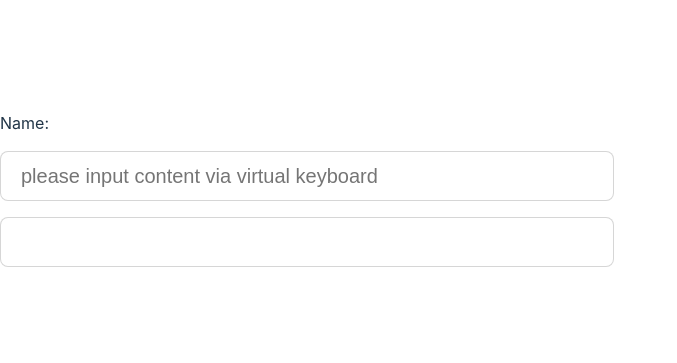
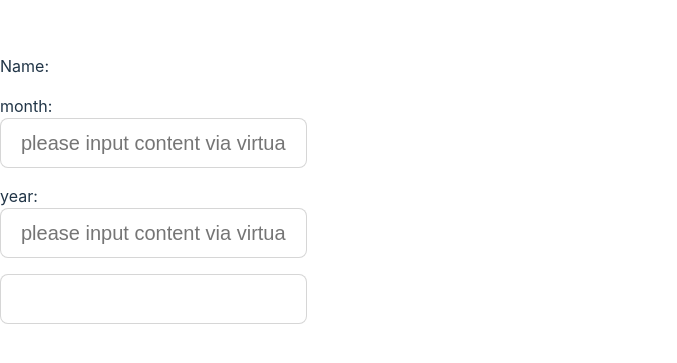
Before and after one commit to Landy510/virtual-keyboard, a React (Vite) app: page / in a window 1280 px wide. Shown: the part 219-582 px from the top of the page, without its empty margins (0-677 px from the left). Built offline with nearby package versions, Linux system fonts and the light colour scheme.

Commit message:
feat: add input component 1. feat: add the real feature of Input component

```diff
--- a/src/CustomizedKeyboard.jsx
+++ b/src/CustomizedKeyboard.jsx
@@ -1,6 +1,7 @@
-import { useEffect, useRef, useState } from "react";
+import { useEffect, useMemo, useRef, useState } from "react";
 import Keyboard from "react-simple-keyboard";
 import "react-simple-keyboard/build/css/index.css";
+import Input from "./components/Input/Input";
 
 // simpleKeyboardMembersClassName 裡的內容是用來判別使用者是否在和
 // 會觸發 virtual keyboard 的 input 欄位 (input 欄位的 className 有 skb-input)，
@@ -11,26 +12,13 @@ const simpleKeyboardMembersClassName = {
 };
 
 const CustomizedKeyboard = ({ setFormVal }) => {
-  const [inputValue, setInputValue] = useState("");
+  const [formData, setFormData] = useState({
+    month: '',
+    year: ''
+  })
   const [isKeyboardShow, setIsKeyboardShow] = useState(false);
   const [keyboardLayoutName, setKeyboardLayoutName] = useState("default");
   const keyboardRef = useRef(null);
-  const handleInputChange = (e) => {
-    setInputValue(e.target.value);
-    keyboardRef.current.setInput(e.target.value);
-    setFormVal((prev) => ({
-      ...prev,
-      name: e.target.value,
-    }));
-  };
-
-  const handleKeyboardChange = (input) => {
-    setInputValue(input);
-    setFormVal((prev) => ({
-      ...prev,
-      name: input,
-    }));
-  };
 
   const handleKeyPress = (button) => {
     if (button === "{lock}") {
@@ -42,11 +30,28 @@ const CustomizedKeyboard = ({ setFormVal }) => {
     }
   };
 
+  const handleInputChangeModule = useMemo(function updateInput() {
+    let _key = '';
+    const publicAPI = {
+      changeKey(_target) {
+        _key = _target;
+      },
+      handleChange(_val) {
+        keyboardRef.current.setInput(_val);
+        setFormData(prev => ({
+          ...prev,
+          [_key]: _val
+        }))
+      }
+    }
+    return publicAPI
+  }, [setFormData])
+
   useEffect(() => {
     document.addEventListener("click", function documentClick(e) {
       // 利用觸發 click 事件的元素的 class 內容來與 simpleKeyboardMembersClassName 對照，
       // 如果有任何符合的內容，就代表使用者目前在與 virutal keyboard 互動 或者
-      // 典籍了會觸發 virtual keyboard 出現的 input 欄位。
+      // 點擊了會觸發 virtual keyboard 出現的 input 欄位。
       const result = [...e.target.classList].filter(
         (className) => simpleKeyboardMembersClassName[className],
       );
@@ -56,22 +61,49 @@ const CustomizedKeyboard = ({ setFormVal }) => {
 
   return (
     <div>
-      <input
-        type="text"
-        className="mb-1 skb-input"
-        placeholder="please input content via virtual keyboard"
-        inputMode="none"
-        value={inputValue}
-        onFocus={() => setIsKeyboardShow(true)}
-        onChange={(e) => handleInputChange(e)}
-      />
+      <label htmlFor="month">
+        month:
+        <Input
+          type="text"
+          id='month'
+          inputFieldClassName="mb-1 skb-input"
+          placeholder="please input content via virtual keyboard"
+          inputMode="none"
+          value={formData.month}
+          onFocus={e => {
+            handleInputChangeModule.changeKey('month');
+            keyboardRef.current.setInput(e.target.value);
+            setIsKeyboardShow(true)
+          }}
+          onChange={val => handleInputChangeModule.handleChange(val)}
+        />
+      </label>
+
+      <label htmlFor="year">
+        year:
+        <Input
+          type="text"
+          id='year'
+          inputFieldClassName="mb-1 skb-input"
+          placeholder="please input content via virtual keyboard"
+          inputMode="none"
+          value={formData.year}
+          onFocus={e => {
+            handleInputChangeModule.changeKey('year');
+            keyboardRef.current.setInput(e.target.value);
+            setIsKeyboardShow(true)
+          }}
+          onChange={val => handleInputChangeModule.handleChange(val)}
+        />
+      </label>
+
       <input />
 
       <div className={`keyboardAnimation ${isKeyboardShow ? "active" : ""}`}>
         <Keyboard
           baseClass="customizedKeyboard"
           keyboardRef={(ref) => (keyboardRef.current = ref)}
-          onChange={handleKeyboardChange}
+          onChange={val => handleInputChangeModule.handleChange(val)}
           layoutName={keyboardLayoutName}
           onKeyPress={handleKeyPress}
           display={{
--- /dev/null
+++ b/src/components/Input/Input.jsx
@@ -0,0 +1,108 @@
+import { forwardRef, useEffect, useRef } from "react";
+
+// 2023.10.05
+// Input_v2 這個共用元件是基於 Input.jsx 這個共用元件來設計，
+// 將原本 Input.jsx 元件裡有關正則式的使用錯誤的部分做修正，並把一些不需要使用的 useState 和 useEffect 刪除掉。
+//
+// ***特別注意***
+// Input_v2 這個元件透過 inputRef.current.value 來直接修改 <input /> 的 value 值的原因是，
+// 如果，將外部透過 props 傳送進來的 value 值，綁定到 <input /> 的 value 屬性上的話，
+// 雖然，可以將外部元件的值與 <input /> 的 value 值做同步，
+// 但是，會造成在中文輸入法的狀態下，一直無法觸發 compositionend 這個事件，進而導致 isCompositioningRef 這個旗標值無法被設為 false，
+// 最終導致 <input /> 的 onChange 事件裡判定 isCompositioningRef 的部分無法正常運作，讓 <input /> 無法再被輸入任何內容的問題，
+// 所以，才需要直接透過 inputRef.current.value 對 <input /> 的 value 值做設定。
+
+const Input = forwardRef(function Input_v2(props, externalRef) {
+
+    const inputRef = useRef(null);
+    const isCompositioningRef = useRef(false);
+
+    const { title, id, replaceRegex, errorStatus, errorMessage, className, inputFieldClassName, value, onChange, ...attrs } = props;
+
+    useEffect(() => {
+        // 2023.10.05
+        // 這個部分的程式碼，是為了處理像是 配息帳戶的下拉選單在手機板的狀態下，
+        // 會透過點擊某個按鈕來清空 input 欄位的內容，而不是透過鍵盤改變 (e.g onChange, onCompositionstart, etc.) input 欄位內容的情境。
+        inputRef.current.value = value;
+    } ,[value])
+
+    const isChrome = window.navigator.userAgent.indexOf("Chrome") !== -1;
+
+    const handleComposition = e => {
+        if(e.type === 'compositionend'){
+
+            //composition結束，代表中文輸入完成
+            isCompositioningRef.current = false;
+
+            if (!isCompositioningRef.current) {
+
+                if(isChrome) {
+                    // 修正 Chrome v53 之後的 onChange 和 onCompositionend 這兩個事件觸發順序與其他瀏覽器不同的問題。
+                    // reference: https://github.com/facebook/react/issues/3926 - 這篇文章的 julen 發言者，有提到這個問題，所以，需要特別處理 Chrome 的狀態。
+                    const temp = e.target.value;
+                    const newVal = temp.replace(replaceRegex, '');
+                    inputRef.current.value = newVal;
+                    onChange(newVal);
+                }
+                else {
+                    const temp = e.target.value;
+                    const newVal = temp.replace(replaceRegex, '');
+                    inputRef.current.value = newVal;
+                    onChange(newVal);
+                }
+            }
+
+        } else {
+            // composition 進行中，代表正在輸入中文
+            isCompositioningRef.current = true;
+        }
+    }
+
+    return(
+        <div
+            className={[
+                'input',
+                className ? className : '',
+                errorStatus ? 'error' : ''
+            ].join(' ')}
+        >
+            {
+                title ? <label htmlFor={id}>{title}</label> : null
+            }
+
+            <input
+                {...attrs}
+                id={id}
+                ref={node => {
+                    // if(externalRef) externalRef.current = node;
+                    if(externalRef) {
+                        if(typeof externalRef === 'function') externalRef(node); // 為了要因應在註冊流程 otp 驗證，是傳入 function 而不是傳入 ref 的寫法
+                        else externalRef.current = node;
+                    }
+                    inputRef.current = node;
+                }}
+                className={inputFieldClassName}
+                onChange={e => {
+                    if(!isCompositioningRef.current) {
+                        const temp = e.target.value;
+                        const newVal = replaceRegex ? temp.replace(replaceRegex, '') : temp;
+                        inputRef.current.value = newVal;
+                        onChange(newVal);
+                    }
+                }}
+                onCompositionStart={e => handleComposition(e)}
+                onCompositionEnd={e => handleComposition(e)}
+                onCompositionUpdate={e => handleComposition(e)}
+            />
+
+            {
+                errorStatus && errorMessage
+                ?<div className="error_msg">{errorMessage}</div>
+                :null
+            }
+        </div>
+    );
+
+})
+
+export default Input;
--- /dev/null
+++ b/src/components/Input/index.js
@@ -0,0 +1 @@
+export { default as Input} from './Input';
```
